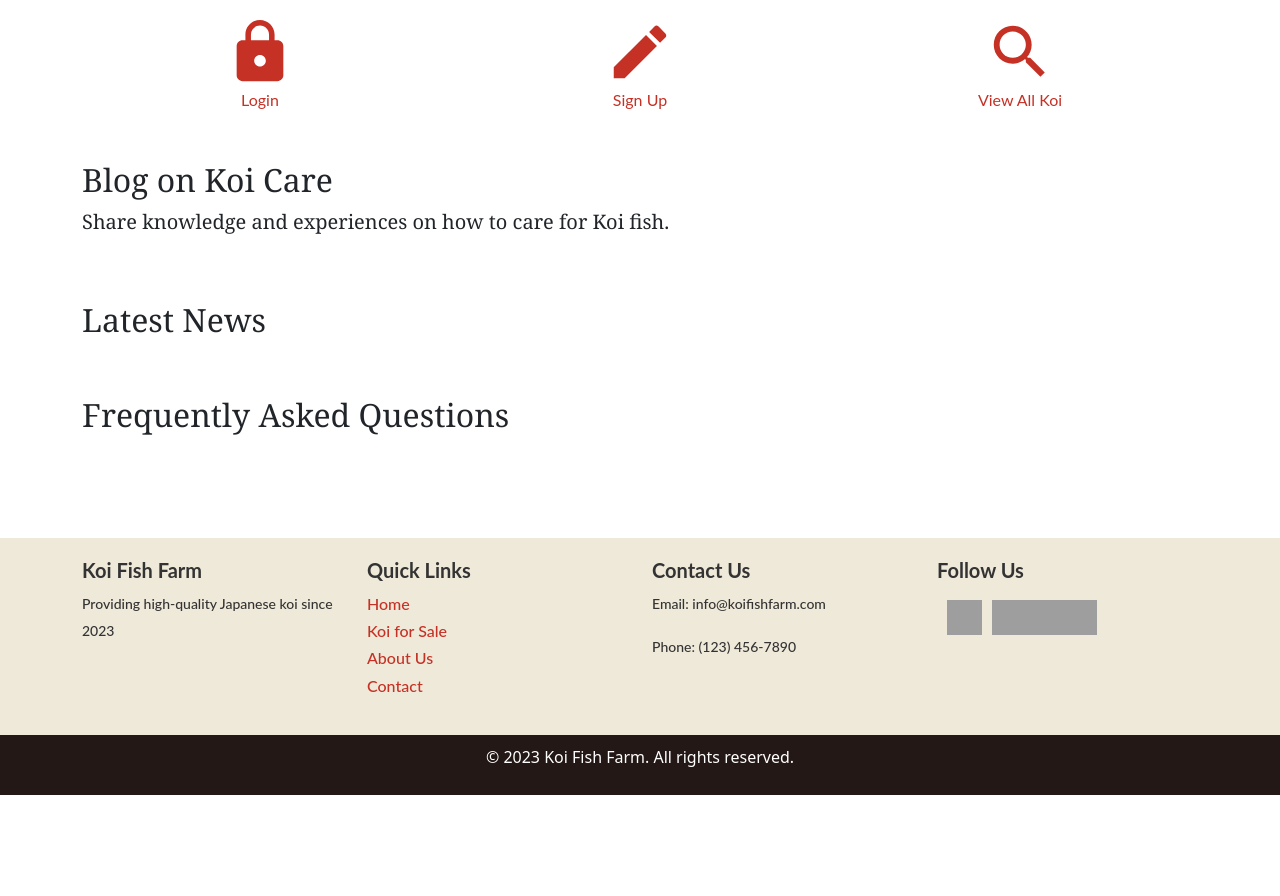
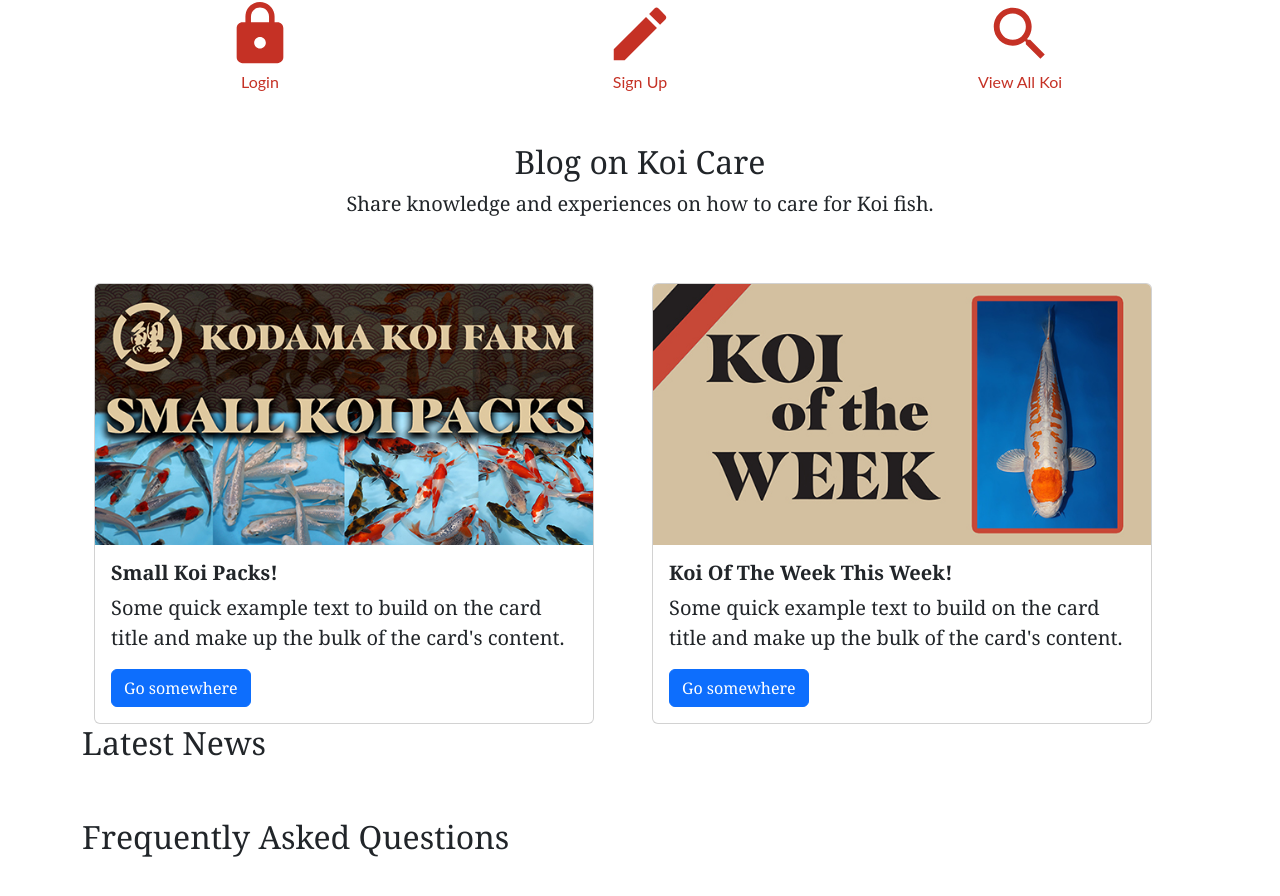
Before and after one commit to TrisDevel/Koi-farm-shop, a React (Create React App) app: page / in a window 1280 px wide. Shown: the part 2274-3170 px from the top of the page. Before the commit the page ends 3069 px from the top, so only its background shows below. Built offline with nearby package versions, Linux system fonts and the light colour scheme; grey boxes are pictures that could not be loaded.

Commit message:
update img

```diff
--- a/src/pages/Home.js
+++ b/src/pages/Home.js
@@ -31,7 +31,7 @@ const Home = () => {
       </Carousel>
       <div className="body">
         <Row className="mb-3 text-center">
-          <Col style={{ marginTop: "20px", fontSize: "23px" }}>
+          <Col style={{ marginTop: "20px", fontSize: "17px" }}>
             <strong>
               Kodama Koi Farm is not a Store Front. An appointment is needed to
               schedule a tour or order pickup.
@@ -243,14 +243,43 @@ const Home = () => {
           </Col>
         </Row>
 
-        {/* Blog Section */}
-        <Row className="mb-5">
+        <Container fluid>
+        <Row className="mb-5 text-center">
           <Col>
             <h2>Blog on Koi Care</h2>
             <p>Share knowledge and experiences on how to care for Koi fish.</p>
-            {/* Add blog link here */}
           </Col>
         </Row>
+        <Row style={{}}>
+          <Col style={{justifyContent:'center'}} md={6}>
+            <Card style={{ width: "500px" }}>
+              <Card.Img variant="top" src="./koipack.jpg" />
+              <Card.Body>
+                <Card.Title><strong>Small Koi Packs!
+                </strong></Card.Title>
+                <Card.Text>
+                  Some quick example text to build on the card title and make up
+                  the bulk of the card's content.
+                </Card.Text>
+                <Button variant="primary">Go somewhere</Button>
+              </Card.Body>
+            </Card>
+          </Col>
+          <Col md={6}>
+          <Card style={{ width: "500px" }}>
+              <Card.Img variant="top" src="./koioftheweek.jpg" />
+              <Card.Body>
+                <Card.Title><strong>Koi Of The Week This Week!</strong></Card.Title>
+                <Card.Text>
+                  Some quick example text to build on the card title and make up
+                  the bulk of the card's content.
+                </Card.Text>
+                <Button variant="primary">Go somewhere</Button>
+              </Card.Body>
+            </Card>
+          </Col>
+        </Row>
+        </Container>
 
         {/* Latest News */}
         <Row className="mb-5">
```
Also changed, not shown: public/koioftheweek.jpg (added), public/koipack.jpg (added).
